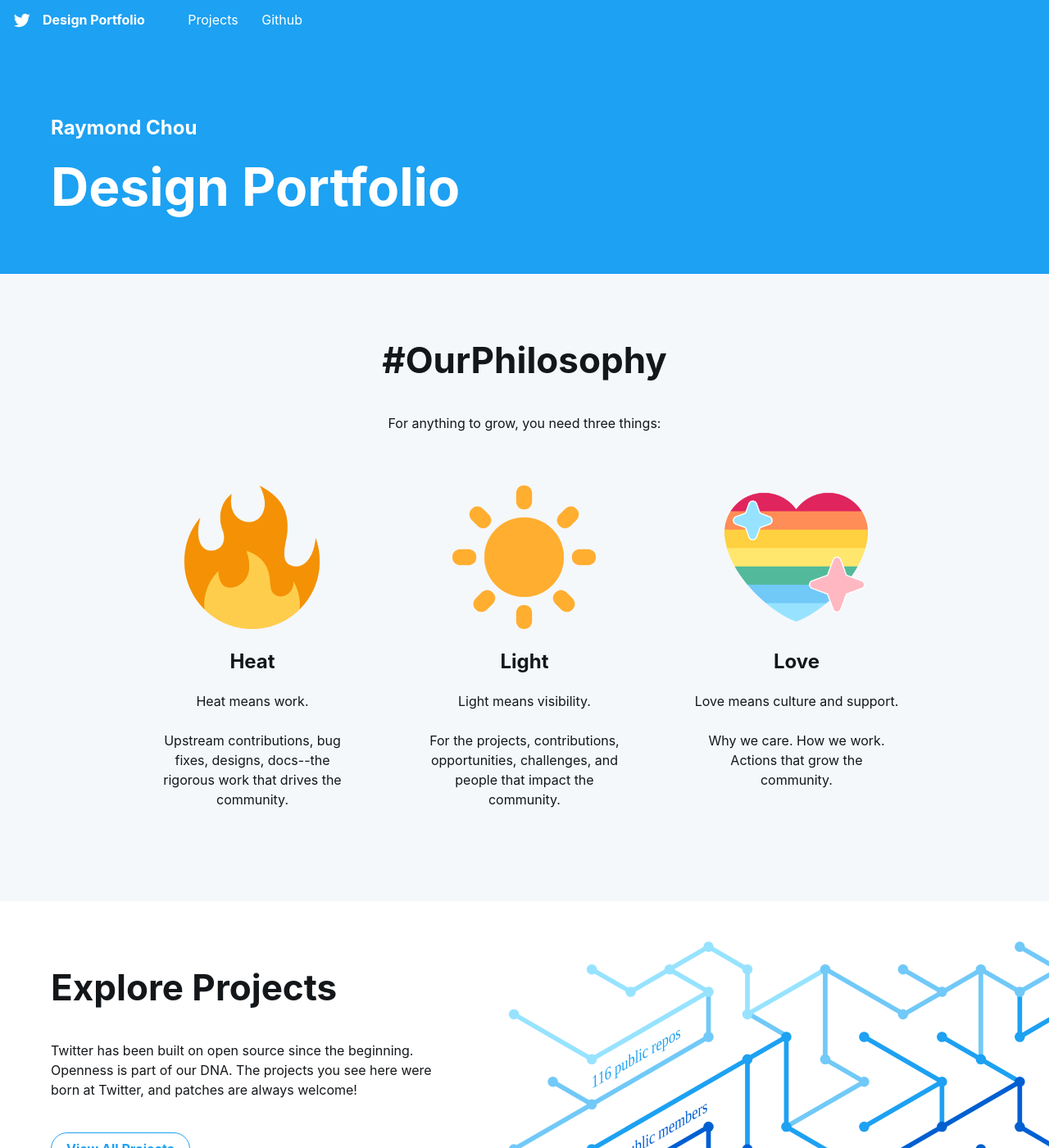
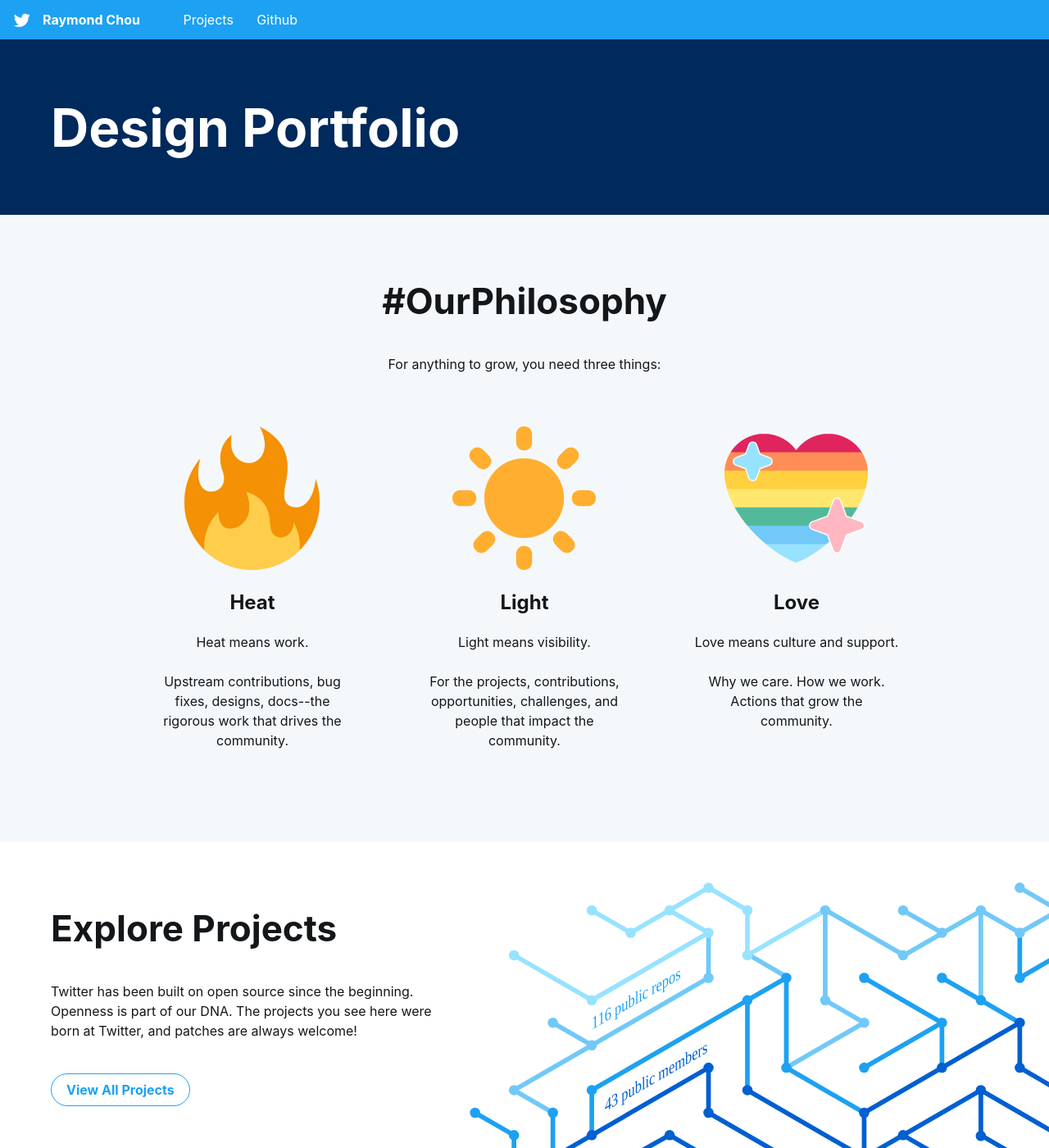
Before and after one commit to raymond3chou/Design-Portfolio, a Jekyll site: the page built from index.html, in a window 1280 px wide and 1400 px high. Shown: the whole window at 82% size. Built offline with Jekyll 4.4.1, drawn with Linux system fonts in a browser that asks for light colours; some web fonts are replaced; comment, search, counter and statistics services are not loaded.

Commit message:
changed colors

```diff
--- a/_layouts/default.html
+++ b/_layouts/default.html
@@ -49,16 +49,16 @@
             <span class="Icon Icon--logo Icon--large"></span>
 
             <!-- Link in web -->
-            <a class="home-link" href="{{ site.baseurl }}/">Design Portfolio</a>
+            <a class="home-link" href="{{ site.baseurl }}/">Raymond Chou</a>
 
             <!-- Text in mobile -->
-            <p class="home-text">Design Portfolio</p>
+            <p class="home-text">Raymond Chou</p>
             <span id="caret" class="Icon Icon--caretDown"></span>
         </div>
         <ul class="nav-menu">
             <!-- This link only exists in mobile -->
             <li id="extra-mobile-link" class="nav-list-item">
-                <a class="nav-link" href="{{ site.baseurl }}/">Design Portfolio</a>
+                <a class="nav-link" href="{{ site.baseurl }}/">Raymond Chou</a>
             </li>
 
             <li class="nav-list-item">
--- a/css/main.css
+++ b/css/main.css
@@ -105,7 +105,7 @@ a.nav-link:hover, a.nav-link:active {
 /* Headers */
 
 .header, .footer {
-  background-color: var(--tw-color-blue-primary);
+  background-color: #00295c;
   color: white;
 }
 
--- a/index.html
+++ b/index.html
@@ -13,9 +13,6 @@ custom_js: index.js
 <div class="header home-header">
     <div class="Grid container">
         <div id="header-text" class="Grid-cell u-size7of8">
-            <h1 class="subheading">
-                Raymond Chou
-            </h1>
             <h1 class="large-title">Design Portfolio</h1>
         </div>
     </div>
```
